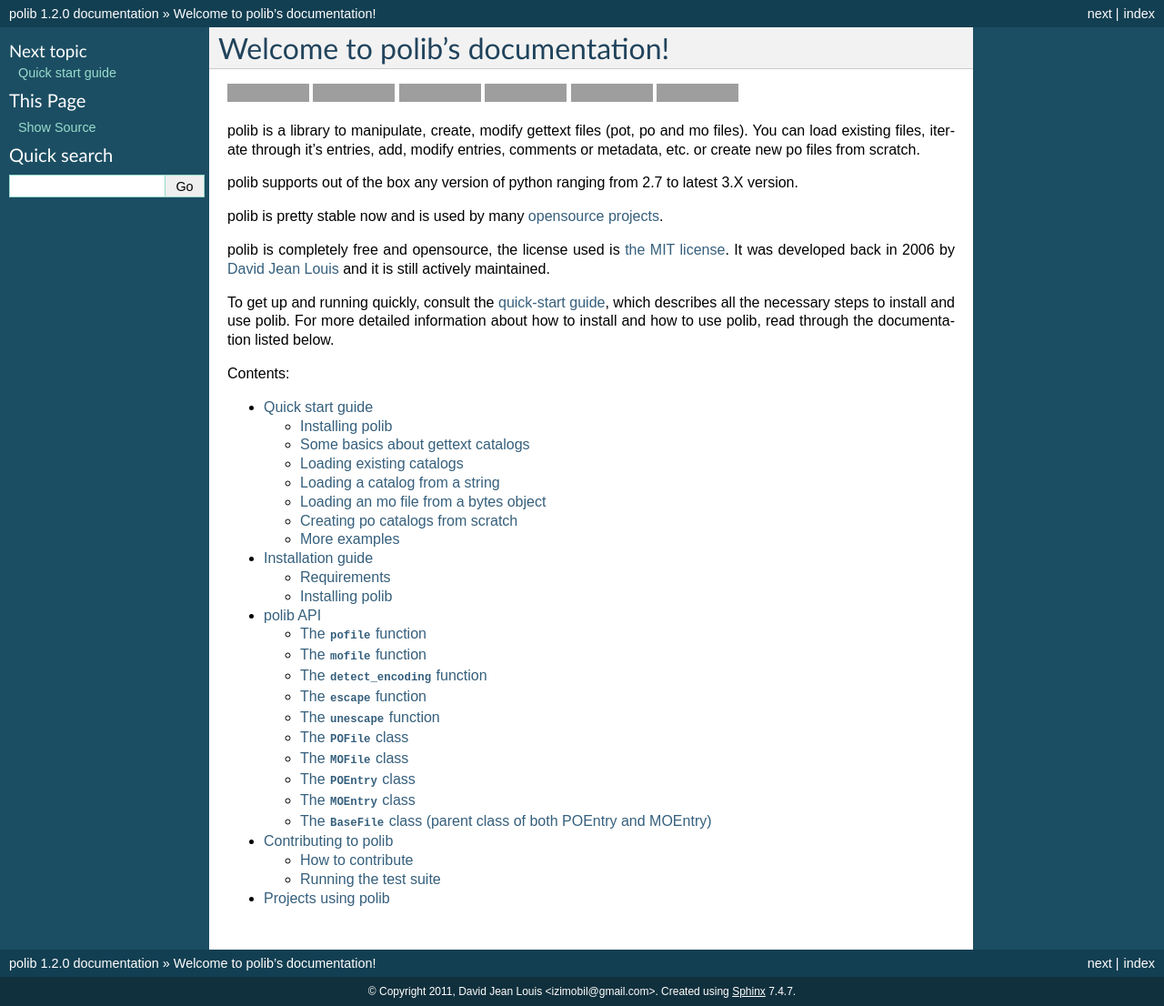
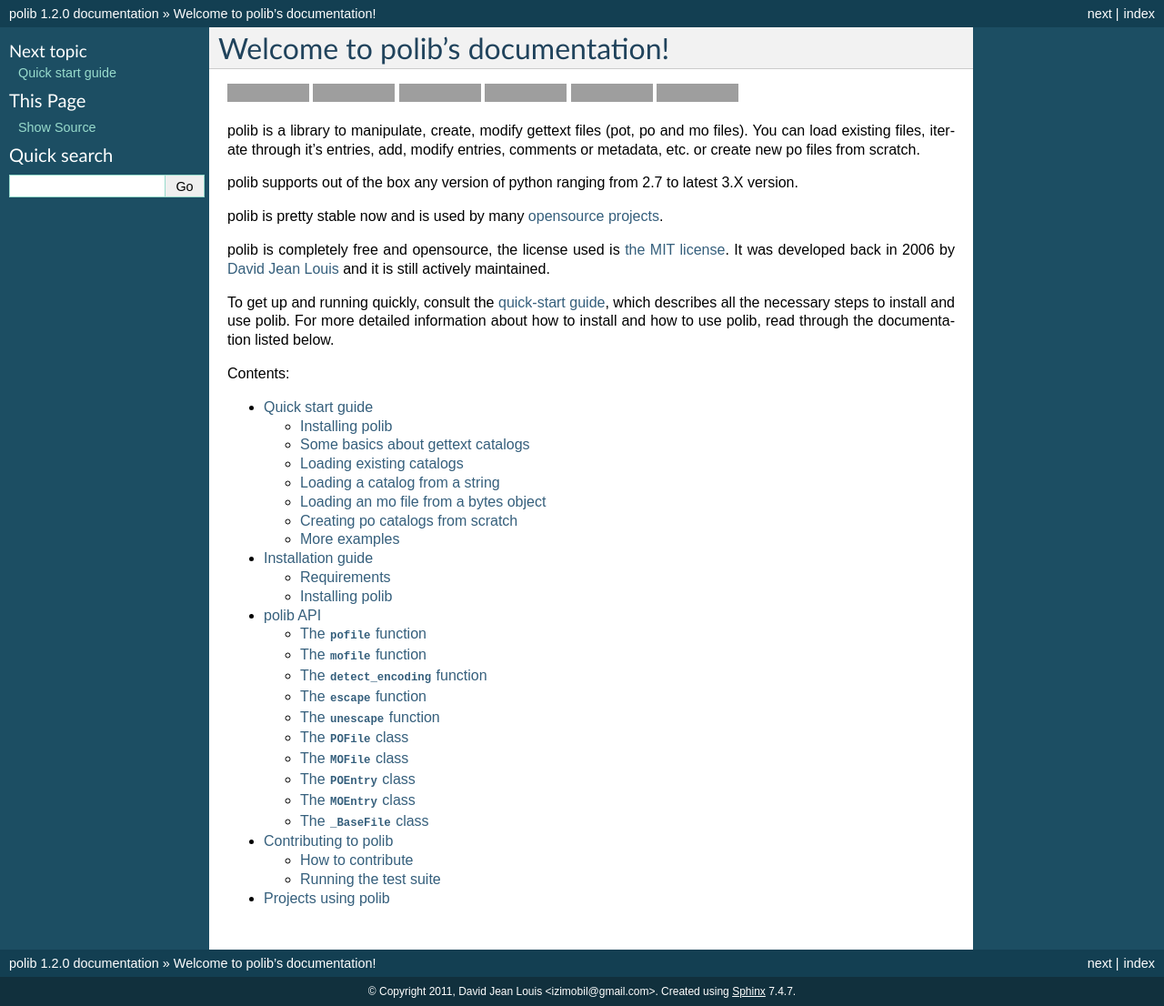
Before and after one commit to izimobil/polib, a Sphinx documentation site: the page built from docs/index.rst, in a window 1280 px wide. Shown: the whole page at 91% size. Built offline with Sphinx 7.4.7, drawn with Linux system fonts in a browser that asks for light colours; grey boxes are pictures that could not be loaded.

```diff
--- a/docs/api.rst
+++ b/docs/api.rst
@@ -61,6 +61,7 @@ The ``MOEntry`` class
     :members:
 
 
-The ``BaseFile`` class (parent class of both POEntry and MOEntry)
------------------------------------------------------------------
+The ``_BaseFile`` class
+-----------------------
 .. autoclass:: polib._BaseFile
+    :members:
```
